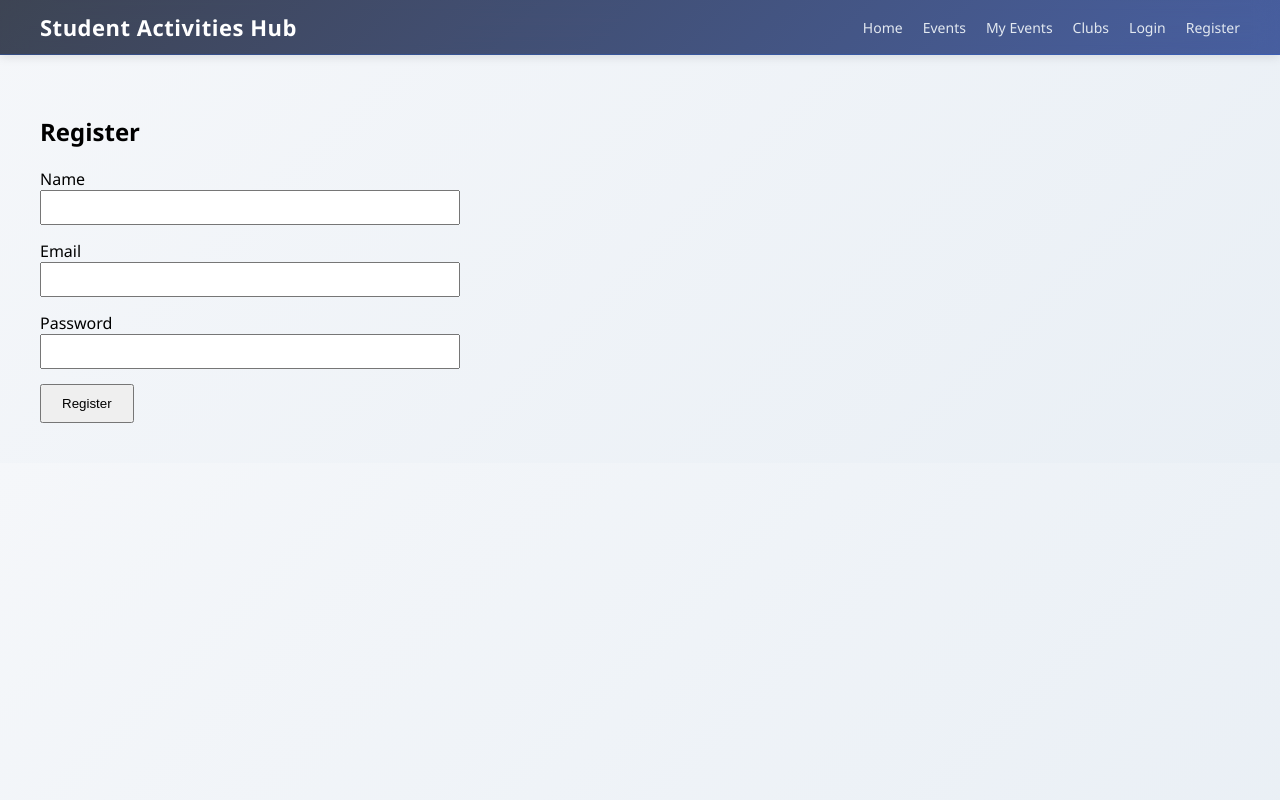
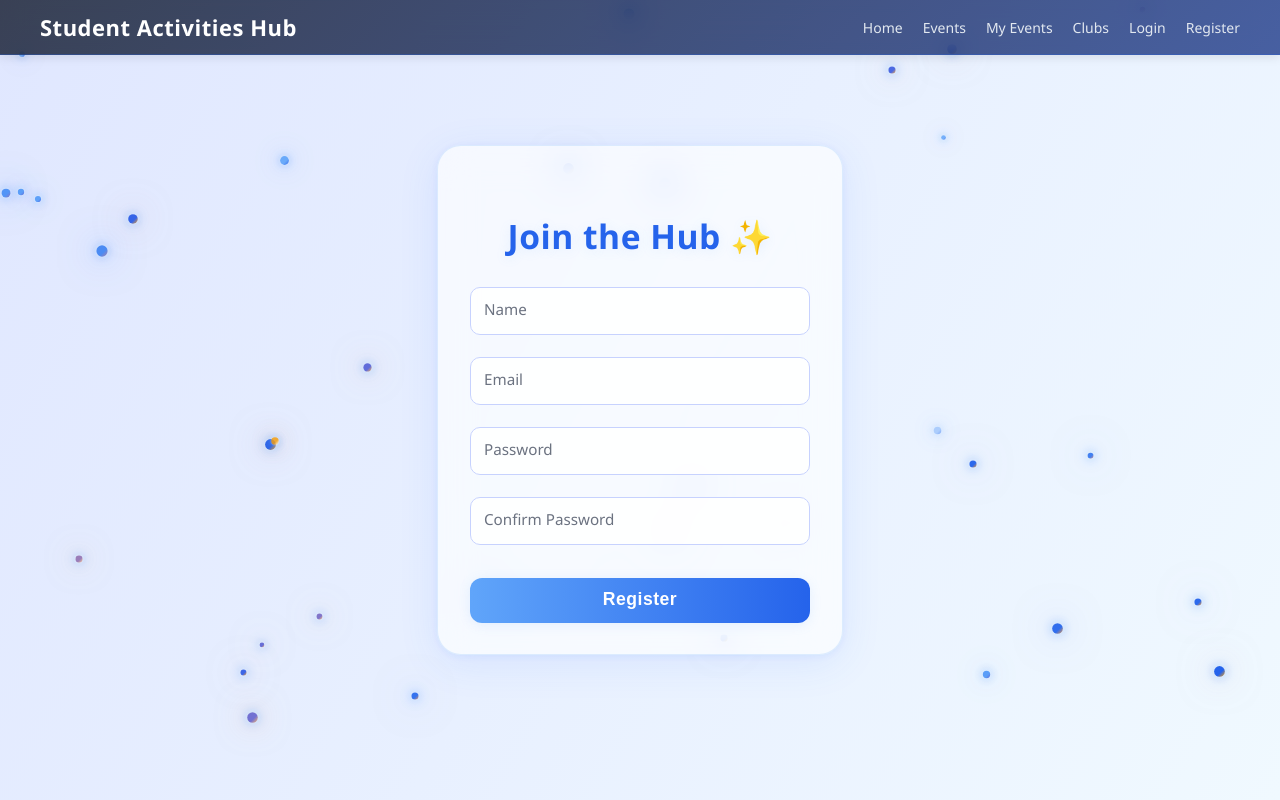
Before and after one commit to bhavyabhardwaj001/student-activity-hub, a React app in the folder frontend/: page /register in a window 1280 px wide. Built offline with nearby package versions, Linux system fonts and the light colour scheme; the HTML template or start-up script is replaced by a standard one.

Commit message:
make register page ui similar to login page for consistency

```diff
--- a/frontend/src/pages/Register.jsx
+++ b/frontend/src/pages/Register.jsx
@@ -1,89 +1,195 @@
 import { useState } from "react";
 import { useNavigate } from "react-router-dom";
+import { motion } from "framer-motion";
+import "../App.css";
 
 function Register() {
   const [name, setName] = useState("");
   const [email, setEmail] = useState("");
   const [password, setPassword] = useState("");
+  const [confirmPassword, setConfirmPassword] = useState("");
+  const [loading, setLoading] = useState(false);
+  const [error, setError] = useState("");
 
   const navigate = useNavigate();
 
   const handleSubmit = async (e) => {
     e.preventDefault();
-
+    if (password !== confirmPassword) {
+      setError("Passwords do not match");
+      return;
+    }
+    setError("");
+    setLoading(true);
     try {
       const res = await fetch("http://localhost:5000/api/auth/register", {
         method: "POST",
         headers: {
           "Content-Type": "application/json",
         },
-        body: JSON.stringify({
-          name,
-          email,
-          password,
-          role: "student",
-        }),
+        body: JSON.stringify({ name, email, password, role: "student" }),
       });
-
       const data = await res.json();
-
       if (res.ok) {
-        alert("Registration successful!");
         navigate("/login");
       } else {
-        alert(data.message || "Registration failed");
+        setError(data.message || "Registration failed");
       }
-    } catch (error) {
-      console.error(error);
-      alert("Something went wrong");
+    } catch (err) {
+      setError("Something went wrong");
+    } finally {
+      setLoading(false);
     }
   };
 
   return (
-    <div style={{ padding: "40px" }}>
-      <h2>Register</h2>
+    <div className="login-bg">
+      {/* Magical Animated Starfield Background */}
+      <div className="login-bg-svg">
+        {[...Array(36)].map((_, i) => {
+          // Randomize initial position and animation for each star
+          const top = Math.random() * 95;
+          const left = Math.random() * 95;
+          const delay = Math.random() * 4;
+          const duration = 5 + Math.random() * 5;
+          const size = 4 + Math.random() * 6;
+          return (
+            <motion.span
+              key={i}
+              className="star"
+              style={{
+                top: `${top}%`,
+                left: `${left}%`,
+                width: `${size}px`,
+                height: `${size}px`,
+              }}
+              initial={{ opacity: 0, scale: 0.7 }}
+              animate={{
+                opacity: [0, 1, 1, 0],
+                scale: [0.7, 1.2, 0.7],
+                background: [
+                  "linear-gradient(135deg, #fff 60%, #60a5fa 100%)",
+                  "linear-gradient(135deg, #60a5fa 60%, #2563eb 100%)",
+                  "linear-gradient(135deg, #2563eb 60%, #f59e0b 100%)",
+                  "linear-gradient(135deg, #f59e0b 60%, #fff 100%)",
+                  "linear-gradient(135deg, #fff 60%, #60a5fa 100%)",
+                ],
+                filter: [
+                  "drop-shadow(0 0 8px #60a5fa88)",
+                  "drop-shadow(0 0 16px #2563eb88)",
+                  "drop-shadow(0 0 12px #f59e0b88)",
+                  "drop-shadow(0 0 8px #60a5fa88)",
+                ],
+              }}
+              transition={{
+                duration,
+                repeat: Infinity,
+                repeatType: "mirror",
+                delay,
+                ease: "easeInOut",
+              }}
+            />
+          );
+        })}
+      </div>
 
-      <form onSubmit={handleSubmit} style={{ maxWidth: "400px" }}>
-        <div style={{ marginBottom: "15px" }}>
-          <label>Name</label>
-          <br />
+      <motion.div
+        className="login-glass-card"
+        initial={{ opacity: 0, y: 60 }}
+        animate={{ opacity: 1, y: 0 }}
+        transition={{ duration: 0.8 }}
+      >
+        <motion.h2
+          initial={{ opacity: 0, y: -20 }}
+          animate={{ opacity: 1, y: 0 }}
+          transition={{ delay: 0.2 }}
+        >
+          Join the Hub ✨
+        </motion.h2>
+
+        <form onSubmit={handleSubmit} className="login-form">
+          <motion.div
+            className="login-field"
+            initial={{ opacity: 0, x: -30 }}
+            animate={{ opacity: 1, x: 0 }}
+            transition={{ delay: 0.3 }}
+          >
             <input
               type="text"
               value={name}
               onChange={(e) => setName(e.target.value)}
               required
-            style={{ width: "100%", padding: "8px" }}
+              className="login-input"
+              placeholder=" "
             />
-        </div>
+            <label>Name</label>
+          </motion.div>
 
-        <div style={{ marginBottom: "15px" }}>
-          <label>Email</label>
-          <br />
+          <motion.div
+            className="login-field"
+            initial={{ opacity: 0, x: 30 }}
+            animate={{ opacity: 1, x: 0 }}
+            transition={{ delay: 0.4 }}
+          >
             <input
               type="email"
               value={email}
               onChange={(e) => setEmail(e.target.value)}
               required
-            style={{ width: "100%", padding: "8px" }}
+              className="login-input"
+              placeholder=" "
             />
-        </div>
+            <label>Email</label>
+          </motion.div>
 
-        <div style={{ marginBottom: "15px" }}>
-          <label>Password</label>
-          <br />
+          <motion.div
+            className="login-field"
+            initial={{ opacity: 0, x: -30 }}
+            animate={{ opacity: 1, x: 0 }}
+            transition={{ delay: 0.5 }}
+          >
             <input
               type="password"
               value={password}
               onChange={(e) => setPassword(e.target.value)}
               required
-            style={{ width: "100%", padding: "8px" }}
+              className="login-input"
+              placeholder=" "
             />
-        </div>
+            <label>Password</label>
+          </motion.div>
 
-        <button type="submit" style={{ padding: "10px 20px" }}>
-          Register
-        </button>
+          <motion.div
+            className="login-field"
+            initial={{ opacity: 0, x: 30 }}
+            animate={{ opacity: 1, x: 0 }}
+            transition={{ delay: 0.6 }}
+          >
+            <input
+              type="password"
+              value={confirmPassword}
+              onChange={(e) => setConfirmPassword(e.target.value)}
+              required
+              className="login-input"
+              placeholder=" "
+            />
+            <label>Confirm Password</label>
+          </motion.div>
+
+          {/* Error message */}
+          {error && <p className="error-text">{error}</p>}
+
+          <motion.button
+            type="submit"
+            className="login-btn"
+            whileHover={{ scale: 1.07 }}
+            whileTap={{ scale: 0.97 }}
+            disabled={loading}
+          >
+            {loading ? <div className="spinner"></div> : "Register"}
+          </motion.button>
         </form>
+      </motion.div>
     </div>
   );
 }
```
Lines whose indentation alone changed are shown as unchanged.
